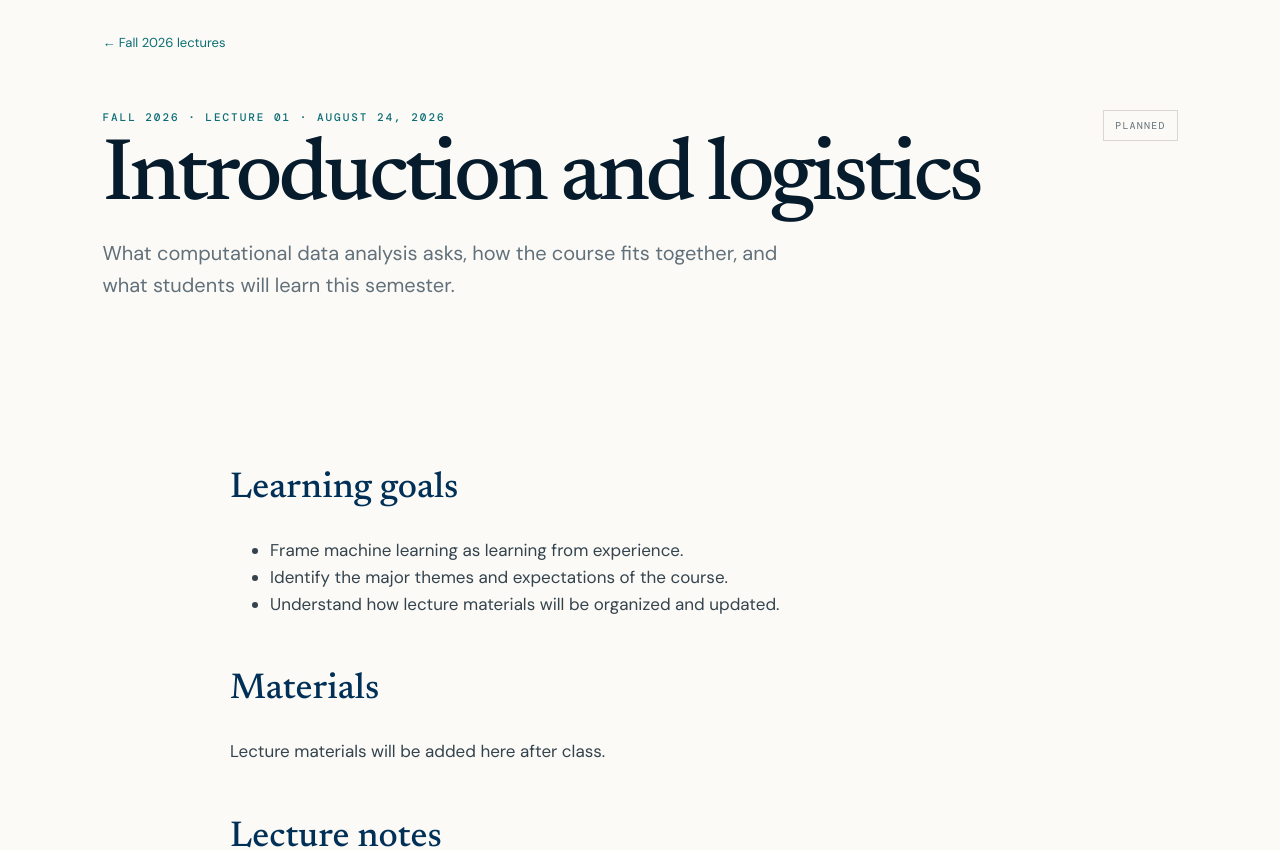
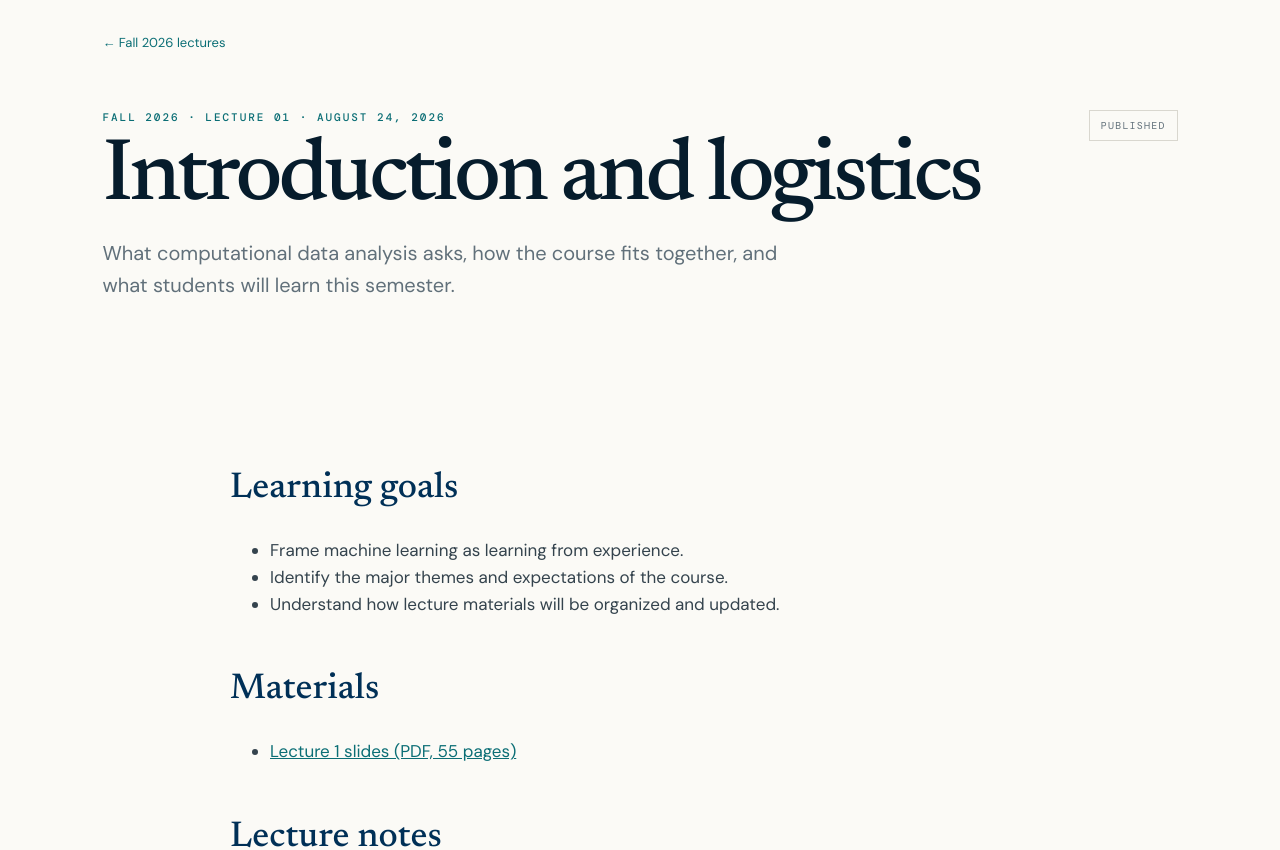
Before and after one commit to GT-KOALA/Gatech-CSE6740, a Jekyll site: the page built from _lectures/fall-2026/01-introduction.md, in a window 1280 px wide and 1352 px high. Shown: the part 125-975 px from the top of the window. Built offline with Jekyll 4.4.1, drawn with Linux system fonts in a browser that asks for light colours.

Commit message:
Publish Lecture 1 slides

```diff
--- a/_lectures/fall-2026/01-introduction.md
+++ b/_lectures/fall-2026/01-introduction.md
@@ -3,7 +3,7 @@ title: Introduction and logistics
 number: "01"
 date: 2026-08-24
 summary: What computational data analysis asks, how the course fits together, and what students will learn this semester.
-status: planned
+status: published
 ---
 ## Learning goals
 
@@ -13,7 +13,7 @@ status: planned
 
 ## Materials
 
-Lecture materials will be added here after class.
+- [Lecture 1 slides (PDF, 55 pages)]({{ '/assets/semesters/fall-2026/lectures/01/lecture-01-introduction.pdf' | relative_url }})
 
 ## Lecture notes
 
```
Also changed, not shown: 1 other file.
